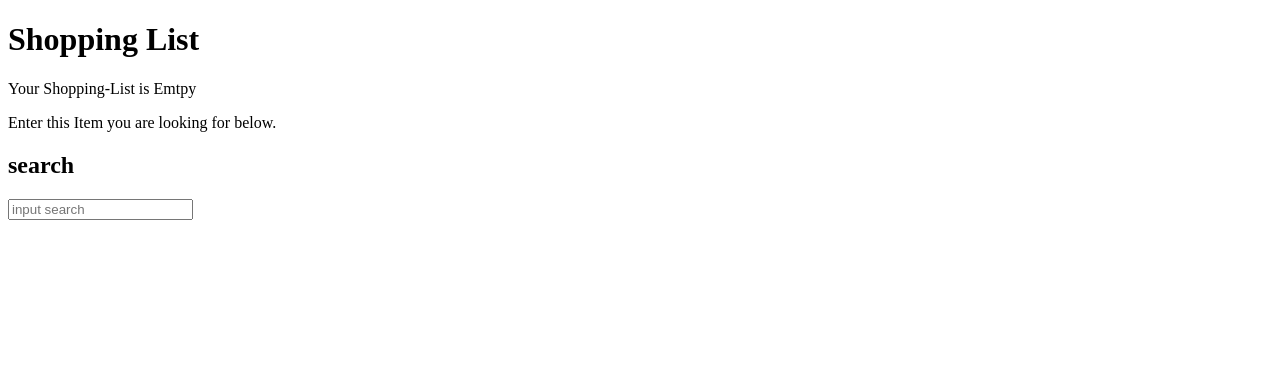
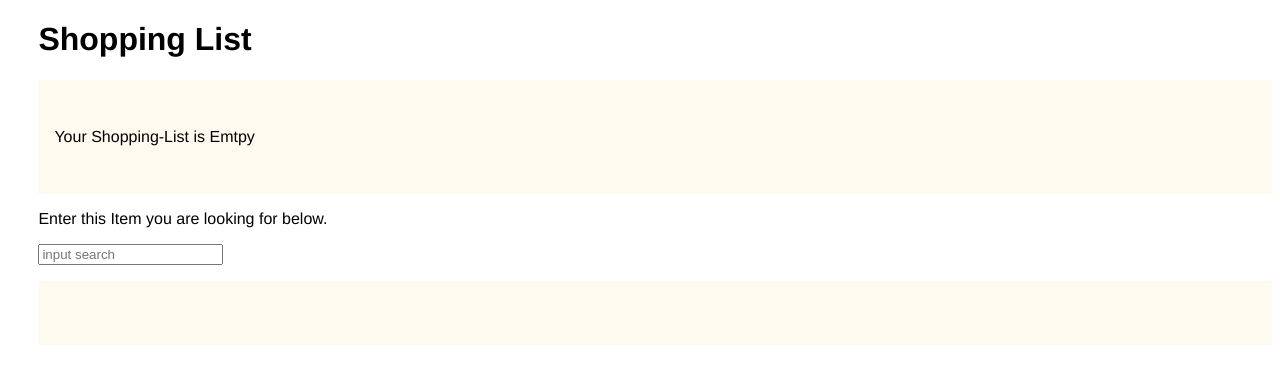
Before and after one commit to nikstaaar/shopping-list, a React (Create React App) app: page / in a window 1280 px wide. Shown: the top 384 px of the page. Built offline with nearby package versions, Linux system fonts and the light colour scheme; no server answers.

Commit message:
added style

```diff
--- a/package.json
+++ b/package.json
@@ -9,6 +9,7 @@
     "react": "^18.2.0",
     "react-dom": "^18.2.0",
     "react-scripts": "5.0.1",
+    "styled-components": "^5.3.5",
     "web-vitals": "^2.1.4",
     "zustand": "^4.1.1"
   },
--- a/src/App.js
+++ b/src/App.js
@@ -2,6 +2,7 @@ import React, { useEffect} from "react";
 import ShoppingList from "./ShoppingList"
 import SearchInput from "./SearchInput";
 import useStore from "./hooks/useStore";
+import GlobalStyle from "./GlobalStyles";
 
 function App() {
 
@@ -14,6 +15,7 @@ const handleData = useStore((state) => state.handleData);
 
 return(
   <>
+  <GlobalStyle></GlobalStyle>
   <ShoppingList></ShoppingList>
   <SearchInput></SearchInput>
   </>
--- /dev/null
+++ b/src/GlobalStyles.js
@@ -0,0 +1,11 @@
+import { createGlobalStyle } from 'styled-components';
+
+const GlobalStyle = createGlobalStyle`
+  body {
+    margin-left: 3%;
+    padding: 0;
+    font-family: Open-Sans, Helvetica, Sans-Serif;
+  }
+`;
+
+export default GlobalStyle;
--- a/src/SearchInput.js
+++ b/src/SearchInput.js
@@ -1,5 +1,6 @@
 import useStore from "./hooks/useStore";
 import { useState } from "react";
+import "./styles.css"
 
 function SearchInput (){
 
@@ -15,7 +16,6 @@ const handleSavedItems = useStore((state) => state.handleSavedItems)
 return(
     <>
     {searchItem.length > 0 ? <p>Add the Items you need to your Shopping-List.</p> : <p>Enter this Item you are looking for below.</p>}
-    <h2>search</h2>
     <input type = "text" placeholder = "input search" value = {searchItem} onChange = {(event)=>{
       setSearchItem (event.target.value);
       const items = data.filter((item) => item.name.de.includes(searchItem));
@@ -24,13 +24,13 @@ return(
         setFilteredItems([])
       }
     }}></input>
-    <ul>
+    <ul className="input-list">
     {filteredItems.map ((item)=> {
       return(
         <li key = {item._id}>
-          <div>
+          <div className = "input-list__item">
             <p>{item.name.de}</p>
-            <button onClick = {()=>{
+            <button className ="input-list__button" onClick = {()=>{
             handleSavedItems(savedItems, item)
             setSearchItem([])
             setFilteredItems([])
@@ -42,12 +42,13 @@ return(
         </li>
       )
     })}
-    </ul>
     {filteredItems.length === 0 && searchItem.length > 0 &&
         <p>
           There is no such Item...
         </p>
       }
+    </ul>
+
     </>
 )}
 
--- a/src/ShoppingList.js
+++ b/src/ShoppingList.js
@@ -1,4 +1,5 @@
 import useStore from "./hooks/useStore";
+import "./styles.css"
 
 function ShoppingList() {
 
@@ -9,29 +10,33 @@ const handleDeleteItems = useStore((state) => state.handleDeleteItems)
 return (
     <>
     <h1>Shopping List</h1>
-    {savedItems.length === 0 &&
-        <p>
-          Your Shopping-List is Emtpy
-        </p>
-      }
-    <ul>
+    <ul className="shopping-list">
       {savedItems.map ((savedItem)=>{
         return(
           <li key = {savedItem._id}>
+            <div className = "shopping-list__item">
             <p>{savedItem.name.de}</p>
-            <button onClick = {()=>{
+            <button className = "shopping-list__button" onClick = {()=>{
             handleDeleteItems(savedItems, savedItem)
             }}
             >
             Delete
             </button>
+            </div>
           </li>
         )
       })}
+      {savedItems.length === 0 &&
+        <p>
+          Your Shopping-List is Emtpy
+        </p>
+      }
     </ul>
 
     </>
   );
+
+
 }
 
 export default ShoppingList
--- a/src/hooks/useStore.js
+++ b/src/hooks/useStore.js
@@ -1,6 +1,8 @@
 import create from "zustand";
+import { persist } from 'zustand/middleware'
 
-const useStore = create((set) => {
+const useStore = create(
+    persist((set) => {
   return {
     fetchedData: [],
     savedItems: [],
@@ -14,8 +16,8 @@ const useStore = create((set) => {
     handleDeleteItems: (savedItems, savedItem) => {set({savedItems: savedItems.filter(savedItems => savedItems._id !== savedItem._id)})},
     handleFilteredItems: (inputData) => {set({filteredItems: [inputData]})}
   };
-
-
-});
+},{
+    name: 'items'
+}));
 
 export default useStore;
--- /dev/null
+++ b/src/styles.css
@@ -0,0 +1,86 @@
+
+
+.input-list{
+    display: flex;
+    flex-wrap: wrap;
+    background: floralwhite;
+    padding: 2em;
+    padding-left: 1em;
+    gap: 1.5em;
+    list-style-type: none;
+}
+
+.shopping-list{
+    display: flex;
+    flex-wrap: wrap;
+    background: floralwhite;;
+    padding: 2em;
+    padding-left: 1em;
+    gap: 1.5em;
+    list-style-type: none;
+}
+
+.input-list__item{
+    position: relative;
+    display: flex;
+    outline: none;
+    border-radius: 3px;
+    font-size: 14px;
+    font-weight: 500;
+    line-height: 16px;
+    padding: 2px 16px;
+    height: 32px;
+    min-width: 60px;
+    min-height: 32px;
+    border: none;
+    color: #fff;
+    background-color: #4f545c;
+}
+
+.shopping-list__item{
+    position: relative;
+    display: flex;
+    outline: none;
+    border-radius: 3px;
+    font-size: 14px;
+    font-weight: 500;
+    line-height: 16px;
+    padding: 2px 16px;
+    height: 32px;
+    min-width: 60px;
+    min-height: 32px;
+    border: none;
+    color: #fff;
+    background-color: lightseagreen
+}
+
+
+.input-list__button{
+    position: absolute;
+    right: -10px;
+    top: -5px;
+    outline: none;
+    cursor: pointer;
+    border-radius: 3px;
+    font-size: 10px;
+    font-weight: 500;
+    padding: 2px 16px;
+    border: none;
+    color: #fff;
+    background-color: #9dbef4;
+}
+
+.shopping-list__button{
+    position: absolute;
+    right: -10px;
+    top: -5px;
+    outline: none;
+    cursor: pointer;
+    border-radius: 3px;
+    font-size: 10px;
+    font-weight: 500;
+    padding: 2px 16px;
+    border: none;
+    color: #fff;
+    background-color: #a0beee;
+}
```
Also changed, not shown: 1 other file (tests, documents, lock files or other folders).
